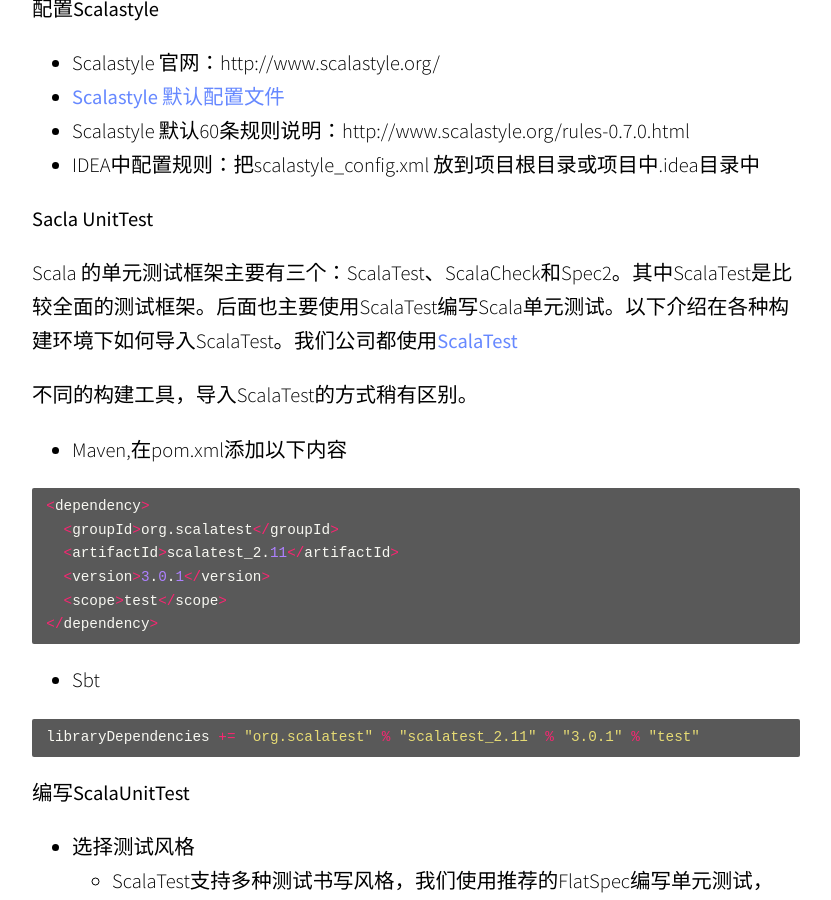
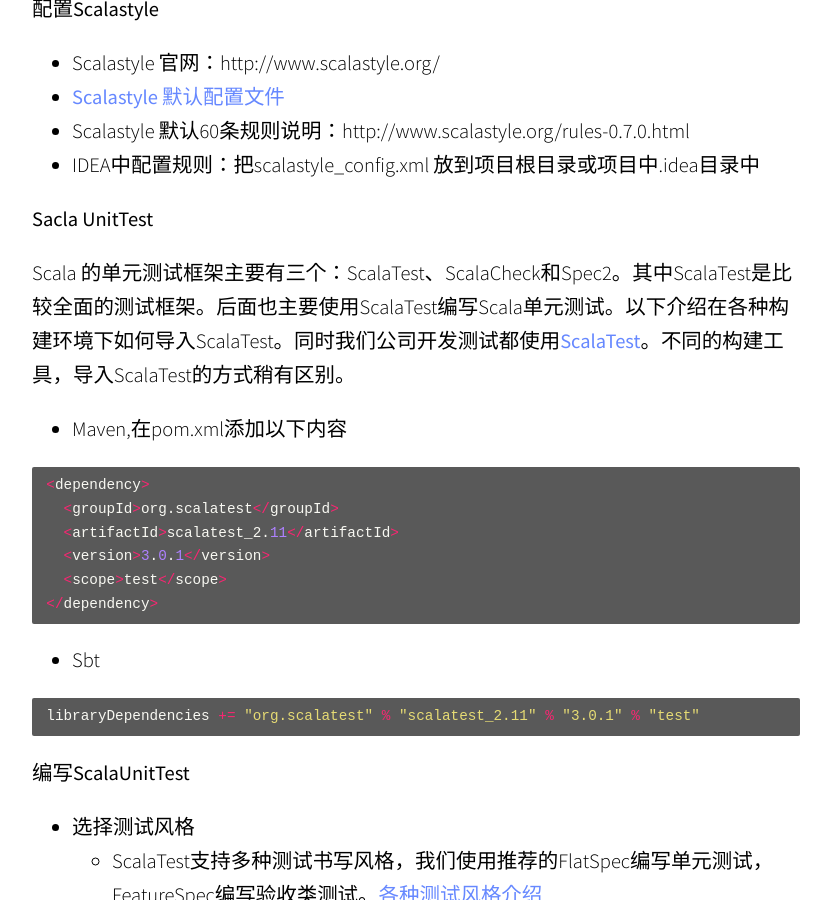
Before and after one commit to astrisk/astrisk.github.io, a Jekyll site: the page built from _posts/2017-04-21-scala-unittest.md, in a window 1280 px wide and 900 px high, scrolled down 1219 px. Shown: the whole window, without its empty margins (224-1055 px from the left). Built offline with Jekyll 4.4.1, drawn with Linux system fonts in a browser that asks for light colours; some web fonts are replaced.

Commit message:
增加修饰语句

```diff
--- a/_posts/2017-04-21-scala-unittest.md
+++ b/_posts/2017-04-21-scala-unittest.md
@@ -20,9 +20,7 @@
 
 **Sacla UnitTest**
 
-Scala 的单元测试框架主要有三个：ScalaTest、ScalaCheck和Spec2。其中ScalaTest是比较全面的测试框架。后面也主要使用ScalaTest编写Scala单元测试。以下介绍在各种构建环境下如何导入ScalaTest。我们公司都使用[ScalaTest](http://www.scalatest.org/)
-
-不同的构建工具，导入ScalaTest的方式稍有区别。
+Scala 的单元测试框架主要有三个：ScalaTest、ScalaCheck和Spec2。其中ScalaTest是比较全面的测试框架。后面也主要使用ScalaTest编写Scala单元测试。以下介绍在各种构建环境下如何导入ScalaTest。同时我们公司开发测试都使用[ScalaTest](http://www.scalatest.org/)。不同的构建工具，导入ScalaTest的方式稍有区别。
 
 - Maven,在pom.xml添加以下内容
 
```
